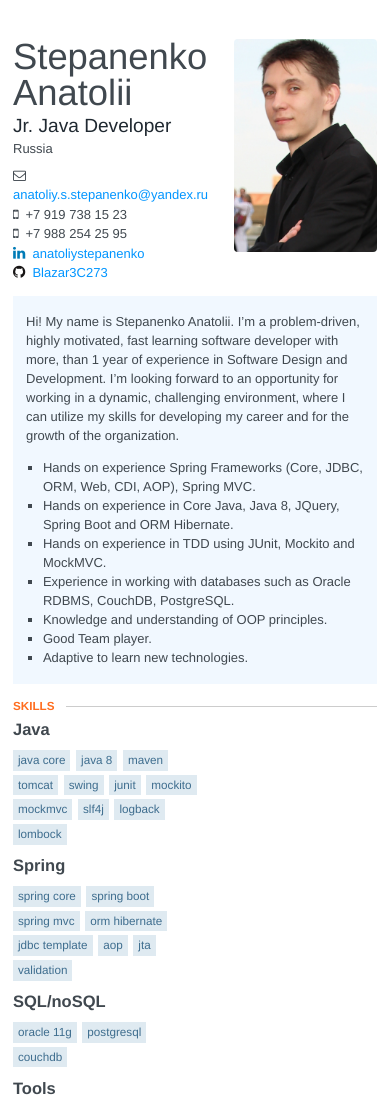
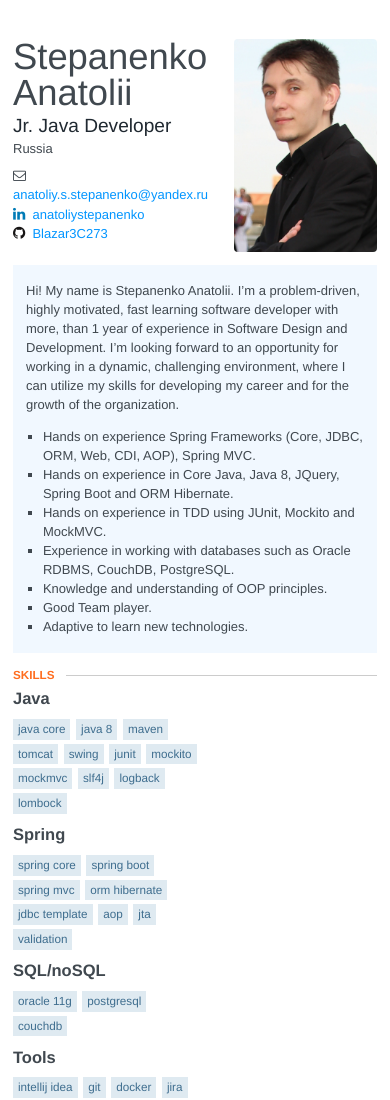
Before and after one commit to Blazar3C273/Blazar3c273, a plain HTML site: page index.html in a window 390 px wide. Shown: the top 1100 px of the page. Drawn offline with Linux system fonts and the light colour scheme.

Commit message:
remove telephone numbers

```diff
--- a/index.html
+++ b/index.html
@@ -691,10 +691,6 @@
  <a href="mailto:anatoliy.s.stepanenko@yandex.ru">anatoliy.s.stepanenko@yandex.ru</a>
 
                     </div>
-                    <div class="phone"> <span class="fa fa-mobile"></span>
-+7 919 738 15 23</div>
-                    <div class="phone"> <span class="fa fa-mobile"></span>
-+7 988 254 25 95</div>
                 </div>
                 <div id="profiles">
                     <div class="item">
```
